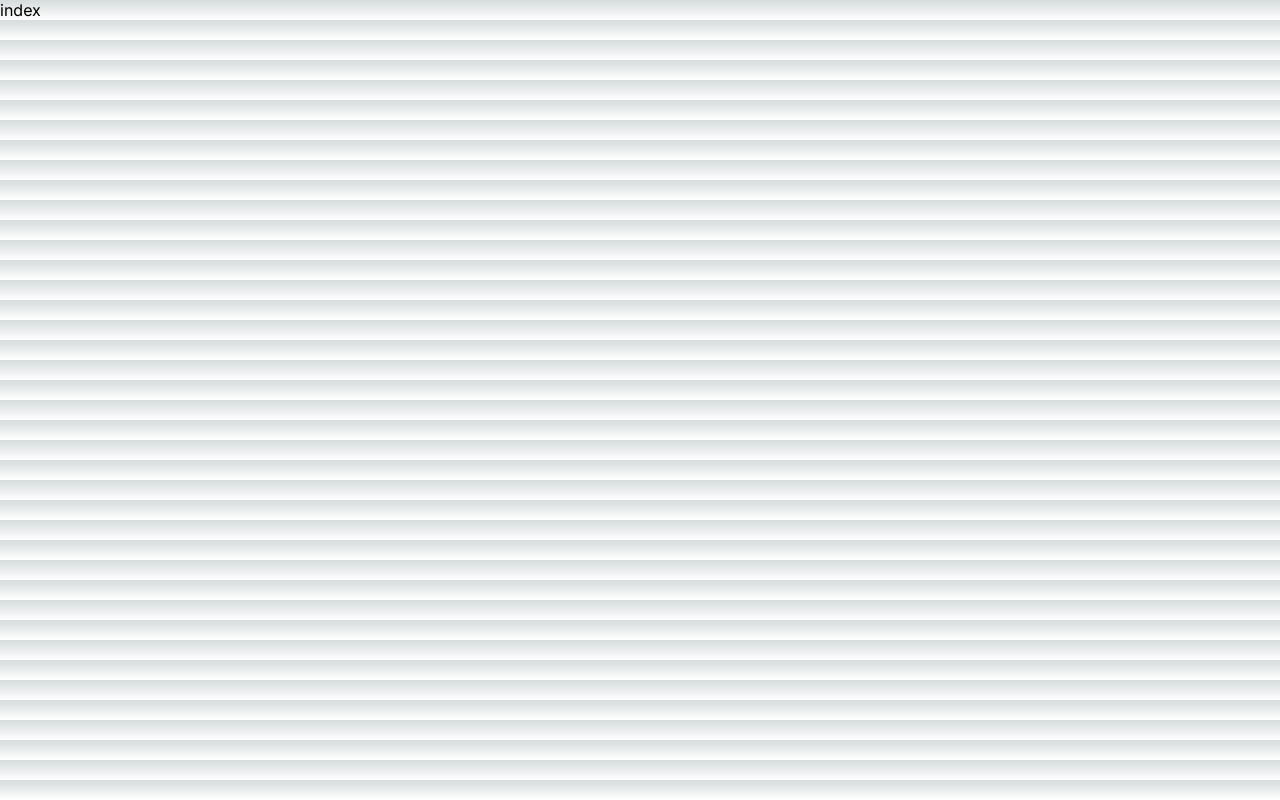
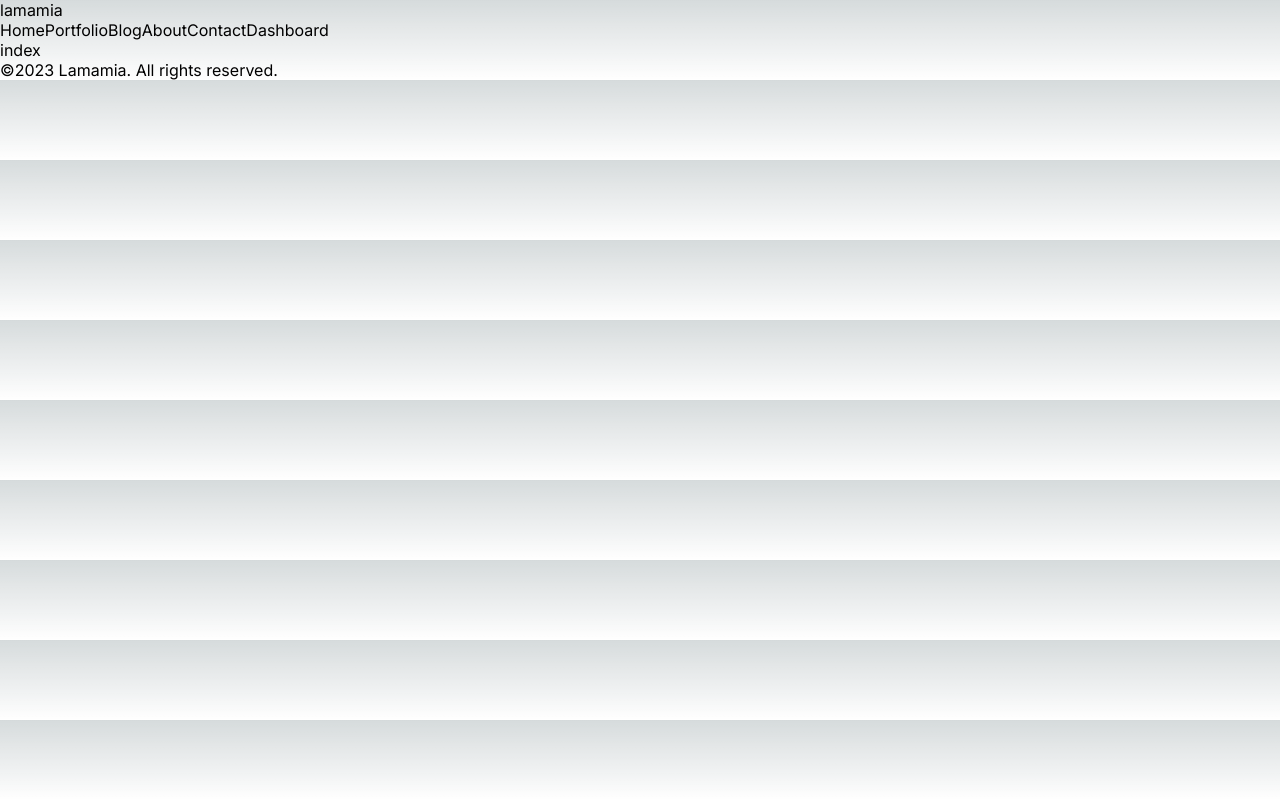
Before and after one commit to ElhamDe/nextjs_project, a Next.js app: page /blog in a window 1280 px wide. Built offline with nearby package versions, Linux system fonts and the light colour scheme.

Commit message:
add Layouts and Components

```diff
--- a/src/app/layout.js
+++ b/src/app/layout.js
@@ -1,5 +1,7 @@
 import { Inter } from 'next/font/google'
 import './globals.css'
+import Navbar from '@/components/navbar/Navbar'
+import Footer from '@/components/footer/Footer'
 
 const inter = Inter({ subsets: ['latin'] })
 
@@ -11,7 +13,11 @@
 export default function RootLayout({ children }) {
   return (
     <html lang="en">
-      <body className={inter.className}>{children}</body>
+      <body className={inter.className}>
+        <Navbar />
+        {children}
+        <Footer />
+      </body>
     </html>
   )
 }
--- /dev/null
+++ b/src/components/footer/Footer.jsx
@@ -0,0 +1,12 @@
+import React from 'react'
+
+const Footer = () => {
+  return (
+    <div>
+      <div>©2023 Lamamia. All rights reserved.</div>
+      <div></div>
+    </div>
+  )
+}
+
+export default Footer
--- /dev/null
+++ b/src/components/navbar/Navbar.jsx
@@ -0,0 +1,52 @@
+import Link from 'next/link';
+import React from 'react';
+
+const links = [
+  {
+    id: 1,
+    title: "Home",
+    url: "/",
+  },
+  {
+    id: 2,
+    title: "Portfolio",
+    url: "/portfolio",
+  },
+  {
+    id: 3,
+    title: "Blog",
+    url: "/blog",
+  },
+  {
+    id: 4,
+    title: "About",
+    url: "/about",
+  },
+  {
+    id: 5,
+    title: "Contact",
+    url: "/contact",
+  },
+  {
+    id: 6,
+    title: "Dashboard",
+    url: "/dashboard",
+  },
+];
+
+const Navbar = () => {
+  return (
+    <div>
+      <Link href="/">lamamia</Link>
+      <div>
+        {links.map(link => (
+          <Link key={link.id} href={link.url}>
+            {link.title}
+          </Link>
+        ))}
+      </div>
+    </div>
+  )
+}
+
+export default Navbar;
```
Also changed, not shown: src/app/blog/[id]/page.jsx (added, +9 -0 lines), src/app/contact/loading.jsx (added, +9 -0 lines), src/app/dashboard/(auth)/login/page.jsx (added, +9 -0 lines), src/app/dashboard/(auth)/register/page.jsx (added, +9 -0 lines), src/app/portfolio/[category]/page.jsx (added, +9 -0 lines).
